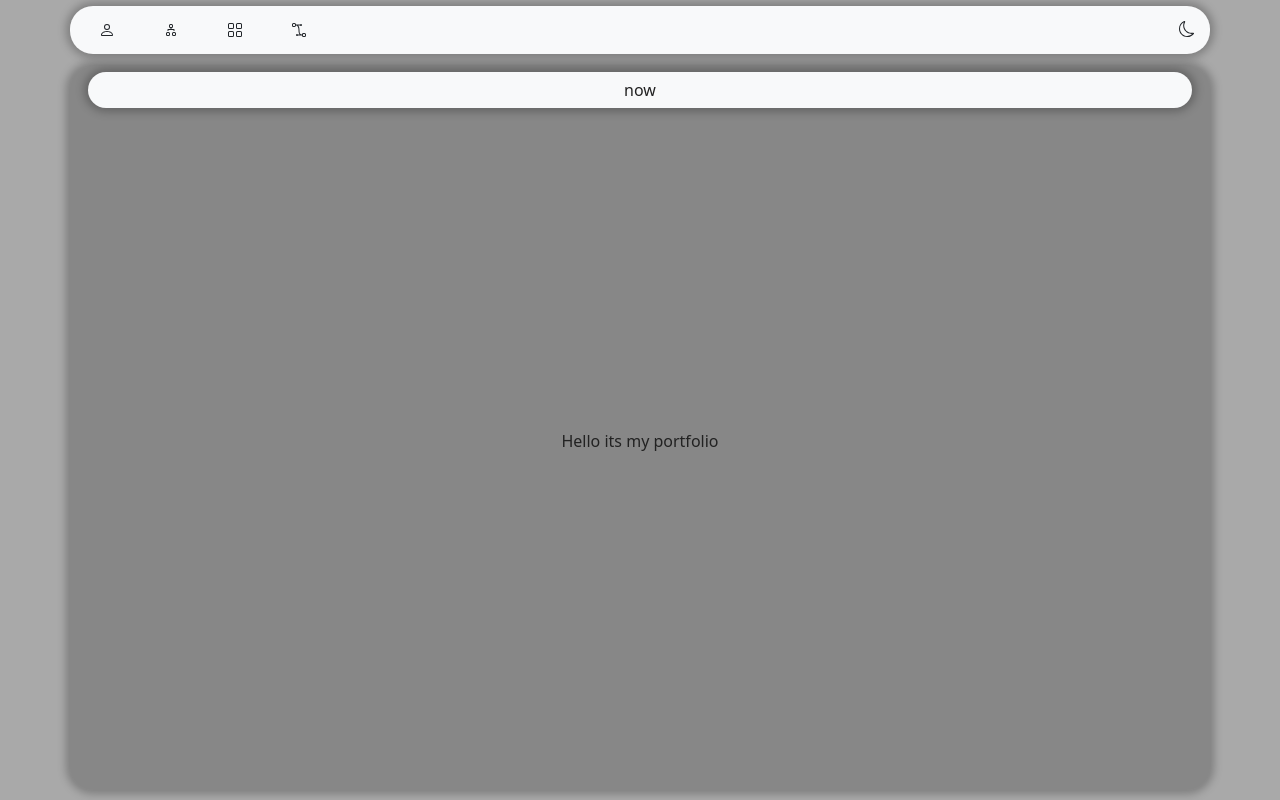
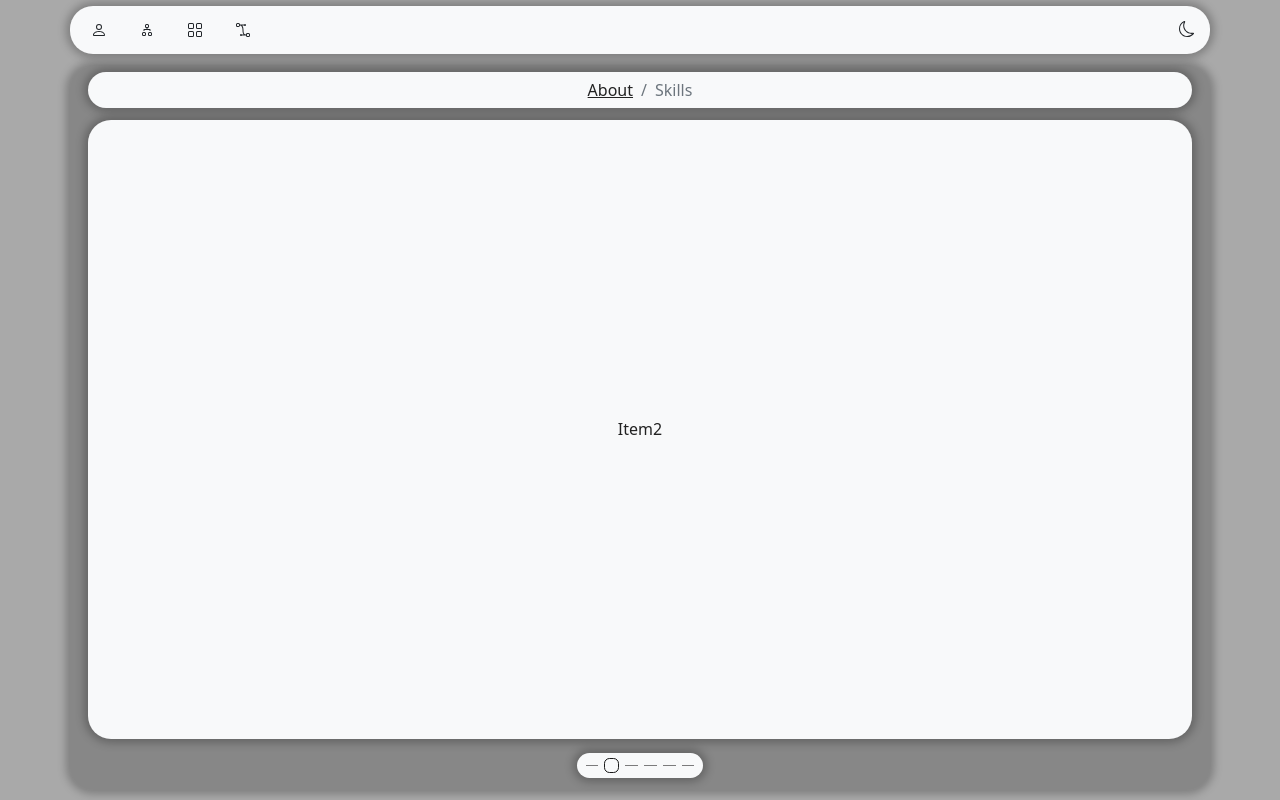
Before and after one commit to dawmsi/portfolio, a React (Create React App) app: page /skills in a window 1280 px wide. Built offline with nearby package versions, Linux system fonts and the light colour scheme.

Commit message:
Breadcrumb

```diff
--- a/src/components/Title/Title.scss
+++ b/src/components/Title/Title.scss
@@ -21,6 +21,10 @@
             .breadcrumb {
                 justify-content: center;
                 margin: 0;
+                .breadcrumb-item.text-dark a,
+                .breadcrumb-item.text-light a {
+                    color: inherit;
+                }
             }
         }
     }
--- a/src/components/Title/index.js
+++ b/src/components/Title/index.js
@@ -1,7 +1,13 @@
 import React from 'react'
 import { Breadcrumb, Col, Container, Row } from 'react-bootstrap'
+import { useLocation, Link } from 'react-router-dom'
 import './Title.scss'
 export const Title = ({ isLight }) => {
+    const location = useLocation()
+    const breadCrumbView = () => {
+        const { pathname } = location
+        const pathnames = pathname.split('/').filter((item) => item)
+        const capatilize = (s) => s.charAt(0).toUpperCase() + s.slice(1)
         return (
             <>
                 <Col className="title__col">
@@ -14,12 +20,46 @@
                             }
                         >
                             <Breadcrumb className="title__col">
+                                {pathnames.length > 0 ? (
                                     <Breadcrumb.Item
-                                className={isLight ? 'text-dark' : 'text-light'}
-                                active
+                                        linkAs={Link}
+                                        linkProps={{ to: '/' }}
+                                        className={
+                                            isLight ? 'text-dark' : 'text-light'
+                                        }
                                     >
-                                now
+                                        About
                                     </Breadcrumb.Item>
+                                ) : (
+                                    <Breadcrumb.Item active>
+                                        About
+                                    </Breadcrumb.Item>
+                                )}
+                                {pathnames.map((name, index) => {
+                                    const routeTo = `/${pathnames
+                                        .slice(0, index + 1)
+                                        .join('/')}`
+                                    const isLast =
+                                        index === pathnames.length - 1
+                                    return isLast ? (
+                                        <Breadcrumb.Item key={name} active>
+                                            {capatilize(name)}
+                                        </Breadcrumb.Item>
+                                    ) : (
+                                        <Breadcrumb.Item
+                                            key={name}
+                                            linkAs={Link}
+                                            linkProps={{ to: `${routeTo}` }}
+                                            className={
+                                                isLight
+                                                    ? 'text-dark'
+                                                    : 'text-light'
+                                            }
+                                        >
+                                            {capatilize(name)}
+                                        </Breadcrumb.Item>
+                                    )
+                                })}
                             </Breadcrumb>
                         </Row>
                     </Container>
@@ -27,3 +67,5 @@
             </>
         )
     }
+    return <>{breadCrumbView()}</>
+}
--- a/src/containers/NavBar/NavBar.scss
+++ b/src/containers/NavBar/NavBar.scss
@@ -11,6 +11,9 @@
     .navbar-nav {
         margin-right: 28px;
         transition: all 0.5s;
+        .nav-link {
+            padding: 0;
+        }
         .nav-pills {
             --bs-nav-pills-border-radius: 23px;
             --bs-nav-pills-link-active-bg: rgba(136, 0, 0, 0.17);
@@ -18,7 +21,6 @@
         .nav-link.active {
             border-radius: 23px;
             background-color: transparent;
-            transition: all 0.3s;
         }
     }
     .mode__button {
@@ -36,9 +38,7 @@
             --bs-btn-active-color: #fff;
         }
     }
-    .nav-link {
-        padding: 0;
-    }
+
     .btn {
         --bs-btn-bg: tranperent;
         border-radius: 23px;
--- a/src/index.js
+++ b/src/index.js
@@ -2,7 +2,7 @@
 import ReactDOM from 'react-dom/client'
 import App from './App'
 import './index.css'
-import { HashRouter as Router, Route, Routes } from 'react-router-dom'
+import { BrowserRouter as Router, Route, Routes } from 'react-router-dom'
 
 const root = ReactDOM.createRoot(document.getElementById('root'))
 root.render(
```
Lines whose indentation alone changed are shown as unchanged.
